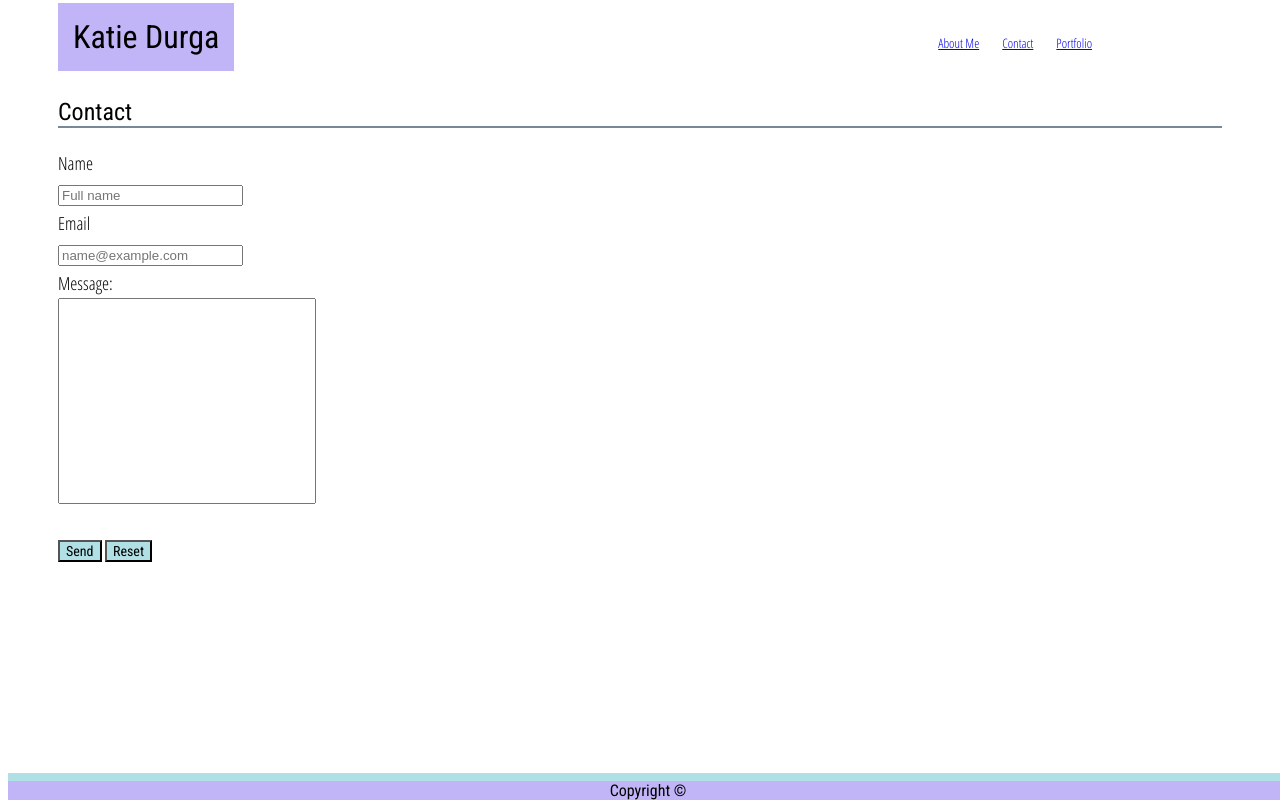
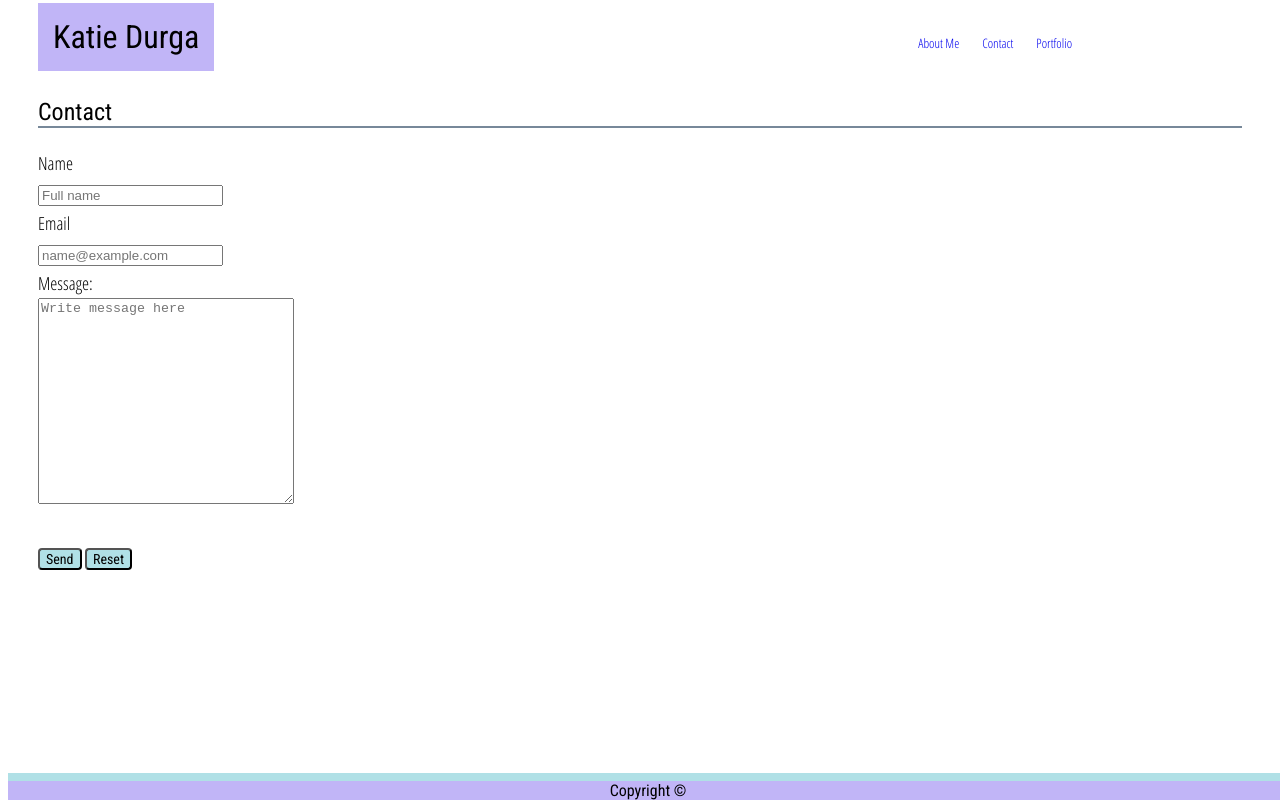
Before and after one commit to ksdurga/originalsite, a plain HTML site: page contact.html in a window 1280 px wide. Drawn offline with Linux system fonts and the light colour scheme.

Commit message:
fixed form text block

```diff
--- a/assets/css/style.css
+++ b/assets/css/style.css
@@ -83,12 +83,21 @@ ul {
 }
 
 .content {
-   margin-right: 50px;
-   margin-left: 50px;
+   margin-left: 30px;
+   margin-right: 30px;
 }
 
 .button {
    font-family: 'Roboto Condensed', sans-serif;
    font-size: 14px;
    background-color: powderblue;
+   border-radius: 4px;
 }
+
+a {
+   text-decoration: none;
+}
+
+body {
+   background-image: "assets/images/white-waves.png";
+}
--- a/contact.html
+++ b/contact.html
@@ -32,7 +32,7 @@
             <input type="email" name="email" id="frmEmailA" placeholder="name@example.com" required autocomplete="email"><br>
             <!--Text box-->
             Message: <br/>
-            <input type="text" name="comment" class="textblock"><br><br>
+            <textarea name="comment" class="textblock" placeholder="Write message here"></textarea><br><br>
             <input type="submit" value="Send" class="button">
             <input type="reset" value="Reset" class="button">
          </form>
```
Also changed, not shown: assets/images/white-waves.png (added).
